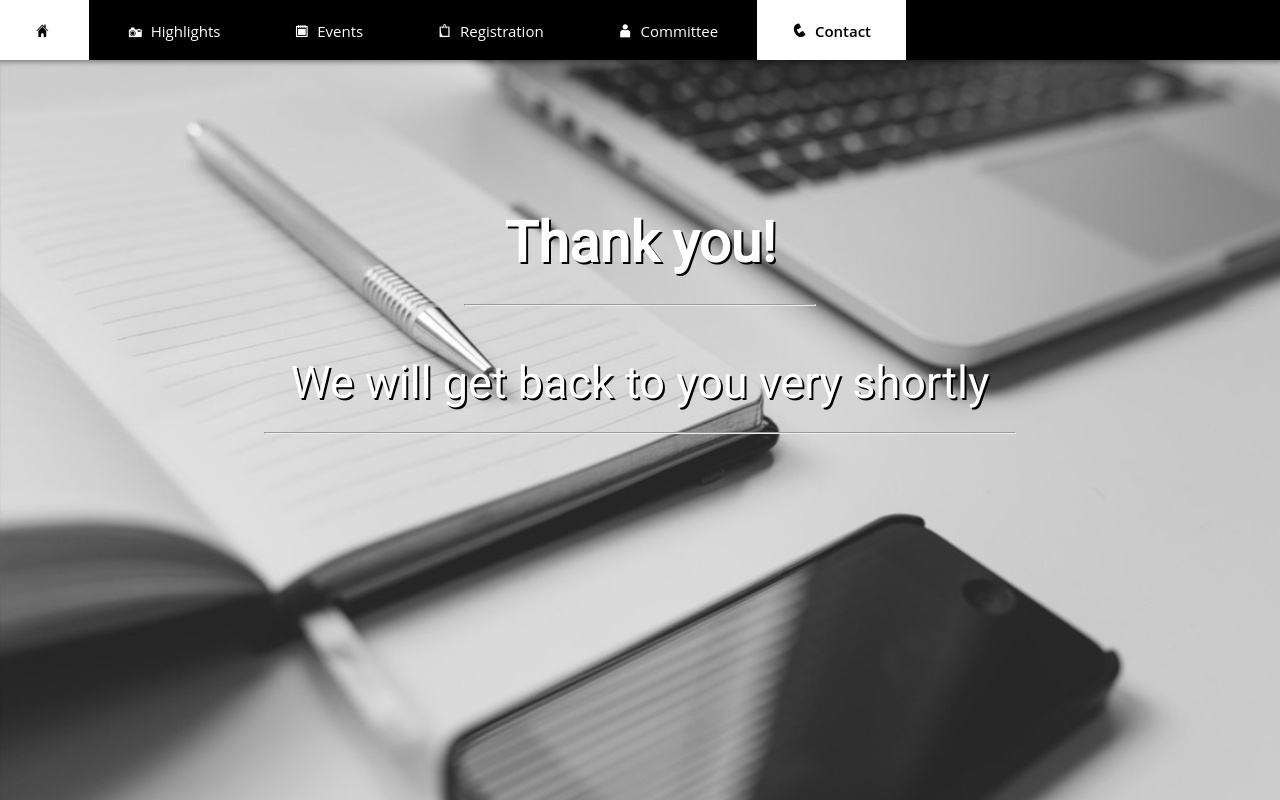
After one commit to tulianish/Rubaroo2016, a PHP site: page /thank.html in a window 1280 px wide. The commit adds this page. Run offline with PHP 8.4, Linux system fonts and the light colour scheme.

Commit message:
Added mail to tulianish feature + Thanks page

```diff
--- a/css/style.css
+++ b/css/style.css
@@ -33,10 +33,9 @@ a {
 }
 hr {
     border-color: #ccc;
-    width: 250px;
+    width: 350px;
 }
 .section-title strong {
-    color: #00c6d7;
     font-size: 56px;
 }
 .section-title h1 {
@@ -836,6 +835,7 @@ footer p {
     line-height: 20px;
     padding: 15px;
     position: relative;
+
 }
 .testimonials blockquote::before {
     border-bottom: 20px inset #fff;
--- /dev/null
+++ b/thank.css
@@ -0,0 +1,36 @@
+
+body {
+    background-image:url(resources/images/contact.jpg);
+	background-repeat:no-repeat;
+	background-size:cover;
+}
+.container {
+    float: none;
+    font-family: "Roboto",sans-serif;
+}
+.top-text {
+
+	margin-top:150px;
+	color: #fff;
+    font-size: 56px;
+    font-weight: 700;
+    text-align: center;
+text-shadow:2px 2px #000000;
+}
+.down-text {
+    float: none;
+    text-align: center;
+	margin-top:50px;
+		color: #fff;
+    font-size: 45px;
+	text-shadow:2px 2px #000000;
+}
+
+hr
+{width:350px;
+color:#FFF;
+}
+
+.down-text hr
+{
+	width:750px;}
--- /dev/null
+++ b/thank.html
@@ -0,0 +1,29 @@
+<html>
+    <head>
+        <script type="text/javascript" src="scripts/common.js"></script>
+        <link rel="stylesheet" href="common.css">
+        <link rel="stylesheet" href="thank.css">
+        <meta name="viewport" content="width=device-width,initial-scale=1">
+        <link href='https://fonts.googleapis.com/css?family=Roboto' rel='stylesheet' type='text/css'>
+        <title>Thanks | Rubaroo 2016</title>
+
+    </head>
+    <body>
+        <nav id="menubar">
+            <li id="forth" onClick="toggleMenu()"></li>
+            <li id="rub">Rubaroo 2016</li>
+            <a href="index.html"><li><span class="hey">H</span>&nbsp;</li></a>
+            <a href="rbr2015.html"><li><span class="heyo">I</span>&nbsp;&nbsp;Highlights</li></a>
+            <a href="event.html"><li><span class="heyo">c</span>&nbsp;&nbsp;Events</li></a>
+            <li><span class="heyo">o</span>&nbsp;&nbsp;Registration</li>
+            <a href="committee.html"><li><span class="heyo">A</span>&nbsp;&nbsp;Committee</li></a>
+            <a href="contact.html"><li class="act2"><span class="heyo">q</span>&nbsp;&nbsp;Contact</li></a>
+        </nav>
+
+    <div class="container">
+    <div class="top-text">Thank you!<hr></div>
+    <div class="down-text">We will get back to you very shortly<hr></div>
+
+    </div>
+      </body>
+      </html>
```
Also changed, not shown: mail.php (+34 -6 lines).
